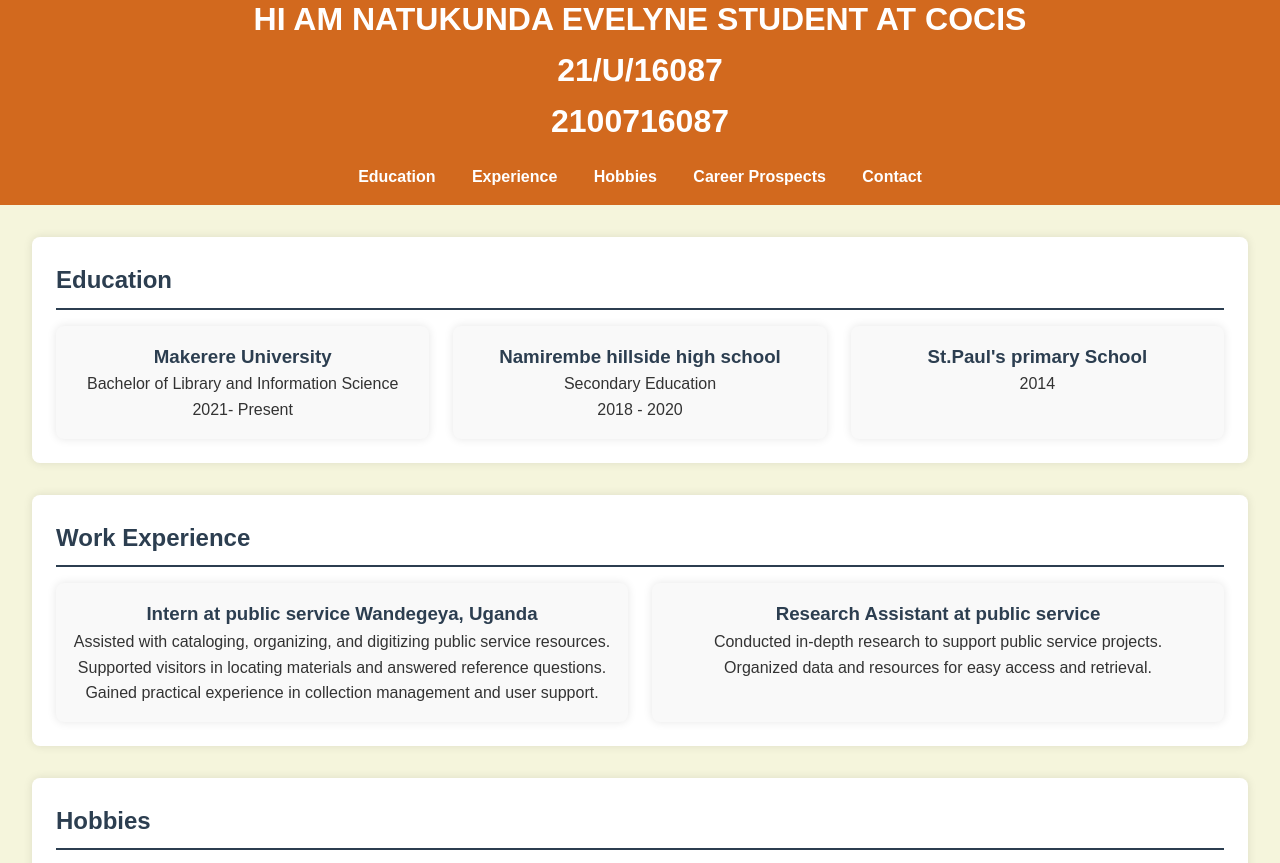
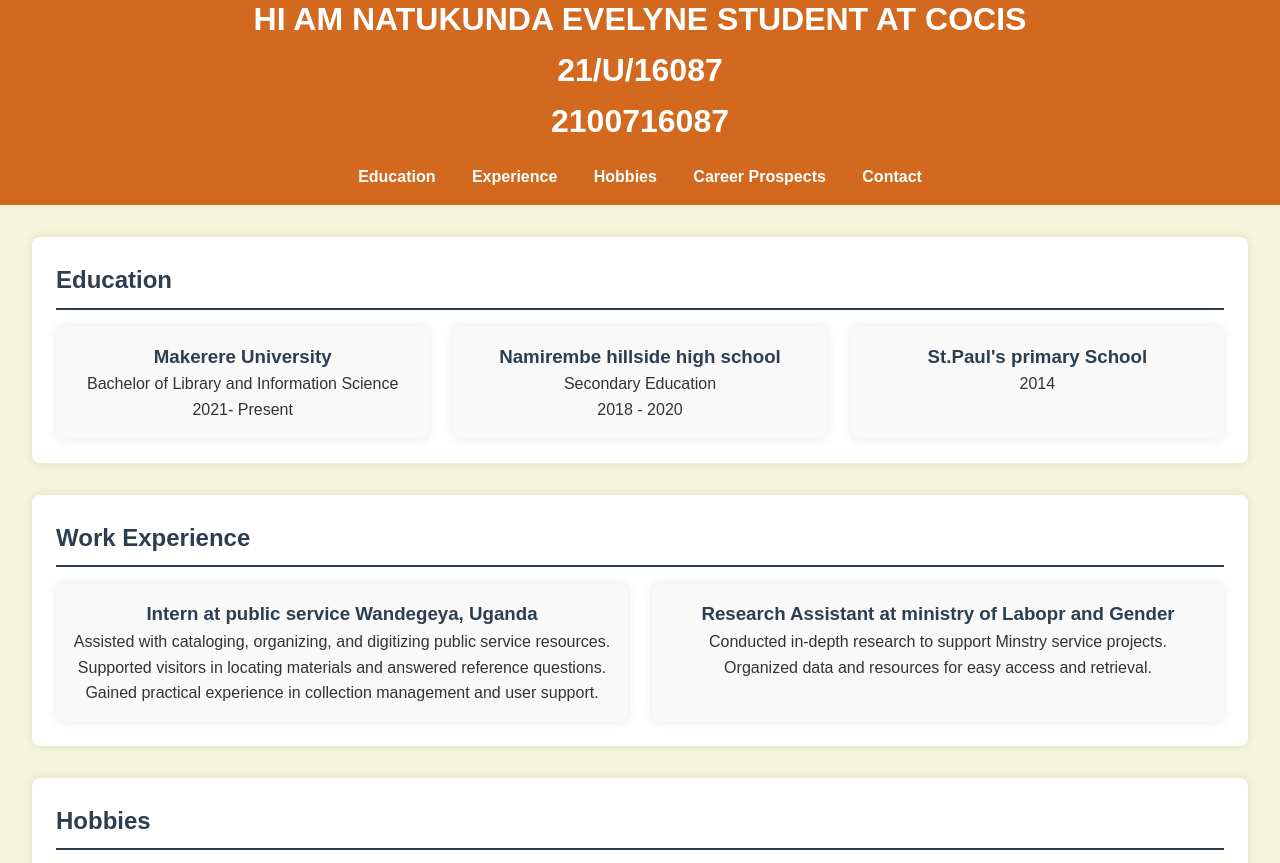
Before and after one commit to makerere2024/project, a plain HTML site: page index.html in a window 1280 px wide. Shown: the part 188-1051 px from the top of the page. Drawn offline with Linux system fonts and the light colour scheme.

Commit message:
Update index.html

```diff
--- a/index.html
+++ b/index.html
@@ -52,8 +52,8 @@
 <p>Gained practical experience in collection management and user support.</p>
 </div>
 <div class="flex-item">
-<h3>Research Assistant at public service </h3>
-<p>Conducted in-depth research to support public service projects.</p>
+<h3>Research Assistant at ministry of Labopr and Gender </h3>
+<p>Conducted in-depth research to support Minstry service projects.</p>
 <p>Organized data and resources for easy access and retrieval.</p>
 </div>
 </div>
```
